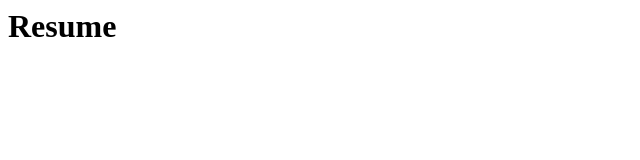
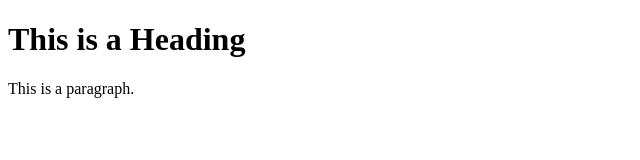
Before and after one commit to DanielLimbong/About-Me, a plain HTML site: page index.html in a window 1280 px wide. Shown: the whole page, without its empty margins (0-640 px from the left). Drawn offline with Linux system fonts and the light colour scheme.

Commit message:
Update index.html

```diff
--- a/index.html
+++ b/index.html
@@ -1 +1,12 @@
-<h1>Resume</h1>
+<!DOCTYPE html>
+<html>
+<head>
+<title>Resume</title>
+</head>
+<body>
+
+<h1>This is a Heading</h1>
+<p>This is a paragraph.</p>
+
+</body>
+</html>
```
